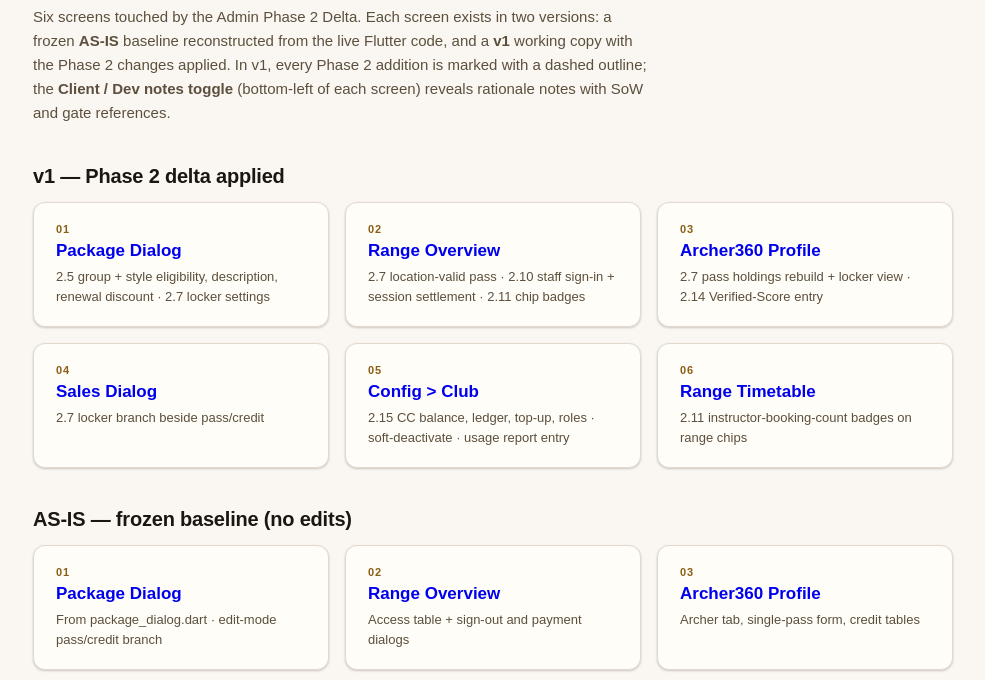
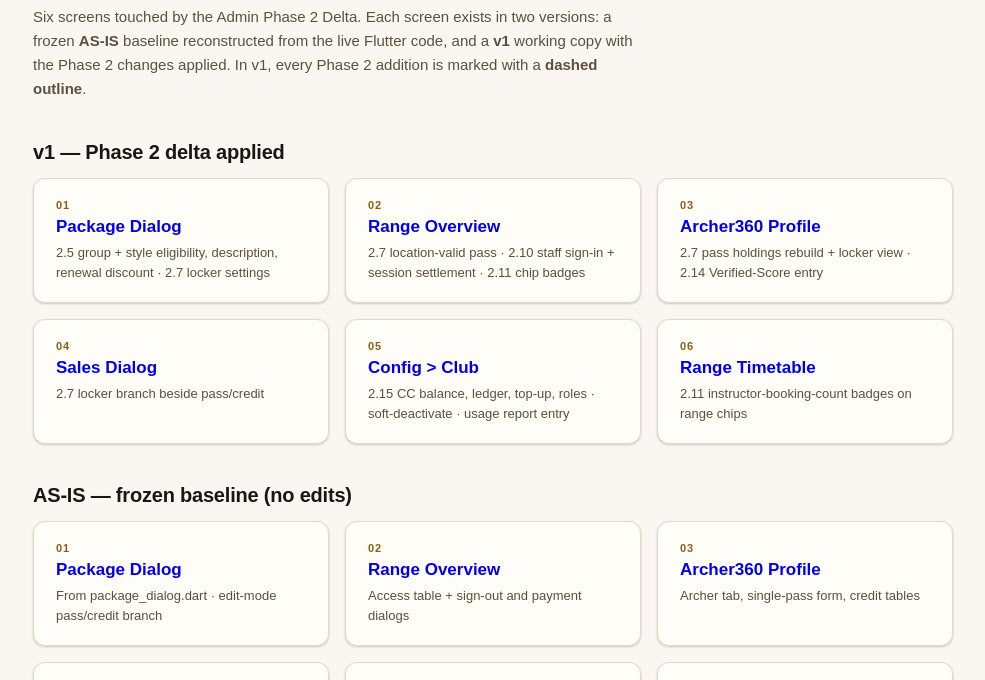
Before and after one commit to danielsze/SLA-wireframes, a plain HTML site: page admin-portal/draft-01/index.html in a window 1280 px wide. Shown: the part 108-788 px from the top of the page, without its empty margins (147-1132 px from the left). Drawn offline with Linux system fonts and the light colour scheme.

Commit message:
fix: drop dev-toggle mention from published admin index lede

```diff
--- a/admin-portal/draft-01/index.html
+++ b/admin-portal/draft-01/index.html
@@ -42,7 +42,7 @@
   <div class="wrap">
     <p class="eyebrow">Salt Light Archery · Admin Portal · Phase 2 Delta · Updated 5 Jul 2026</p>
     <h1>Admin Portal — Phase 2 Wireframes</h1>
-    <p class="lede">Six screens touched by the Admin Phase 2 Delta. Each screen exists in two versions: a frozen <strong>AS-IS</strong> baseline reconstructed from the live Flutter code, and a <strong>v1</strong> working copy with the Phase 2 changes applied. In v1, every Phase 2 addition is marked with a dashed outline; the <strong>Client / Dev notes toggle</strong> (bottom-left of each screen) reveals rationale notes with SoW and gate references.</p>
+    <p class="lede">Six screens touched by the Admin Phase 2 Delta. Each screen exists in two versions: a frozen <strong>AS-IS</strong> baseline reconstructed from the live Flutter code, and a <strong>v1</strong> working copy with the Phase 2 changes applied. In v1, every Phase 2 addition is marked with a <strong>dashed outline</strong>.</p>
 
     <h2>v1 — Phase 2 delta applied</h2>
     <div class="grid">
```
